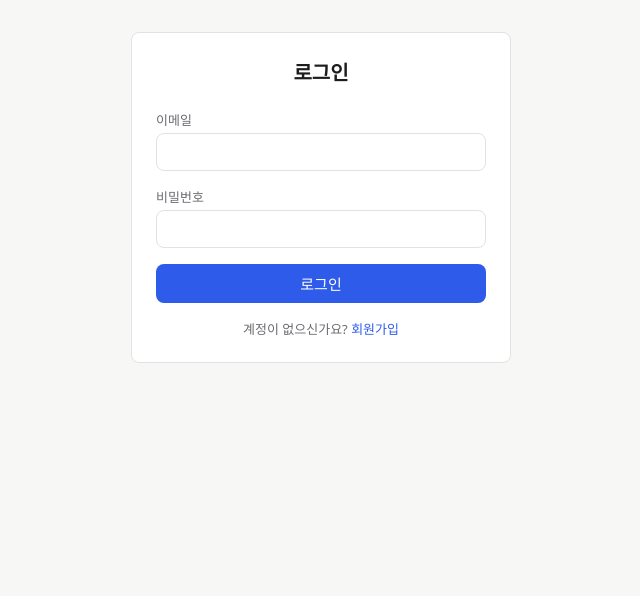
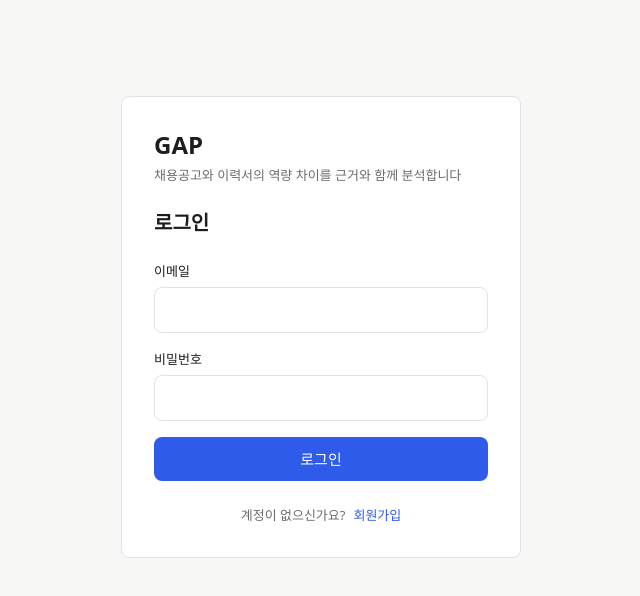
Before and after one commit to SkshieldusRookies06-03/Gap_RookiesProject, a React (Vite) app in the folder frontend/: page /login in a window 1280 px wide. Shown: the top 596 px of the page, without its empty margins (319-959 px from the left). Built offline with nearby package versions, Linux system fonts and the light colour scheme.

Commit message:
style(fe): 로그인·회원가입 피그마 반영 [T-020]

```diff
--- a/frontend/src/pages/Auth.module.css
+++ b/frontend/src/pages/Auth.module.css
@@ -1,11 +1,180 @@
-.card { max-width: 380px; margin: var(--space-8) auto; padding: var(--space-6); background: var(--color-surface); border: 1px solid var(--color-border); border-radius: var(--radius); }
-.title { margin: 0 0 var(--space-6); font-size: var(--font-size-lg); color: var(--color-text); text-align: center; }
-.form { display: flex; flex-direction: column; gap: var(--space-4); }
-.field { display: flex; flex-direction: column; gap: var(--space-1); }
-.field label { font-size: var(--font-size-sm); color: var(--color-muted); }
-.field input { padding: var(--space-2) var(--space-3); font-size: var(--font-size-md); border: 1px solid var(--color-border); border-radius: var(--radius); outline: none; }
-.field input:focus { border-color: var(--color-primary); }
-.fieldError { margin: 0; font-size: var(--font-size-sm); color: var(--color-danger); }
-.success { margin: 0 0 var(--space-4); padding: var(--space-2); font-size: var(--font-size-sm); color: var(--color-primary); background: var(--color-bg); border-radius: var(--radius); text-align: center; }
-.footer { margin-top: var(--space-4); font-size: var(--font-size-sm); color: var(--color-muted); text-align: center; }
-.footer a { color: var(--color-primary); text-decoration: none; }
+.container {
+  min-height: 100vh;
+  display: flex;
+  flex-direction: column;
+  align-items: center;
+  padding: var(--space-8) var(--space-4);
+  background: var(--color-bg);
+  box-sizing: border-box;
+}
+
+.card {
+  width: 100%;
+  max-width: 400px;
+  margin: 0 auto;
+  padding: var(--space-6);
+  background: var(--color-surface);
+  border: 1px solid var(--color-border);
+  border-radius: var(--radius);
+  display: flex;
+  flex-direction: column;
+  gap: var(--space-6);
+  box-sizing: border-box;
+}
+
+/* 태블릿 (768px 이상) 및 데스크톱 반응형 */
+@media (min-width: 768px) {
+  .container {
+    padding-top: 96px;
+    padding-inline: var(--space-6);
+  }
+
+  .card {
+    width: 400px;
+    padding: var(--space-8);
+  }
+}
+
+/* GAP 브랜드 (로고 + 한 줄 설명) */
+.header,
+.brand {
+  display: flex;
+  flex-direction: column;
+  gap: var(--space-1);
+  margin: 0;
+  width: 100%;
+}
+
+.logo {
+  margin: 0;
+  font-size: 24px;
+  font-weight: 700;
+  line-height: 32px;
+  color: var(--color-text);
+}
+
+.subtitle,
+.tagline {
+  margin: 0;
+  font-size: var(--font-size-sm);
+  font-weight: 400;
+  line-height: 20px;
+  color: var(--color-muted);
+}
+
+/* 화면 타이틀: "로그인" / "회원가입" */
+.title {
+  margin: 0;
+  font-size: var(--font-size-lg);
+  font-weight: 700;
+  line-height: 28px;
+  color: var(--color-text);
+  text-align: left;
+}
+
+.form {
+  display: flex;
+  flex-direction: column;
+  gap: var(--space-4);
+  width: 100%;
+}
+
+.field {
+  display: flex;
+  flex-direction: column;
+  gap: 6px;
+  width: 100%;
+}
+
+.field label {
+  font-size: var(--font-size-sm);
+  font-weight: 500;
+  line-height: 20px;
+  color: var(--color-text);
+}
+
+.field input {
+  width: 100%;
+  box-sizing: border-box;
+  height: 46px;
+  padding: 10px var(--space-3);
+  font-size: var(--font-size-md);
+  font-weight: 400;
+  line-height: 24px;
+  color: var(--color-text);
+  background: var(--color-surface);
+  border: 1px solid var(--color-border);
+  border-radius: var(--radius);
+  outline: none;
+  transition: border-color 0.15s ease, box-shadow 0.15s ease;
+}
+
+.field input:focus {
+  border-color: var(--color-primary);
+  box-shadow: 0 0 0 3px var(--color-primary-ring);
+}
+
+.form button {
+  width: 100%;
+  height: 44px;
+  padding: 10px var(--space-4);
+  font-size: var(--font-size-md);
+  font-weight: 500;
+  line-height: 24px;
+  display: flex;
+  align-items: center;
+  justify-content: center;
+  border-radius: var(--radius);
+}
+
+.fieldError {
+  margin: 0;
+  font-size: var(--font-size-sm);
+  line-height: 20px;
+  color: var(--color-danger);
+}
+
+/* 회원가입 하단 고정 안내 문구 (비밀번호 8~64자 · 이름 최대 20자) */
+.helperText {
+  margin: 0;
+  font-size: var(--font-size-sm);
+  line-height: 20px;
+  color: var(--color-muted);
+  font-weight: 400;
+  text-align: left;
+}
+
+.hint {
+  margin: 0;
+  font-size: var(--font-size-sm);
+  color: var(--color-muted);
+}
+
+.success {
+  margin: 0;
+  padding: var(--space-2);
+  font-size: var(--font-size-sm);
+  line-height: 20px;
+  color: var(--color-primary);
+  background: var(--color-bg);
+  border-radius: var(--radius);
+  text-align: center;
+}
+
+.footer {
+  margin: 0;
+  display: flex;
+  align-items: center;
+  justify-content: center;
+  gap: var(--space-2);
+  font-size: var(--font-size-sm);
+  line-height: 20px;
+  color: var(--color-muted);
+  white-space: nowrap;
+}
+
+.footer a {
+  color: var(--color-primary);
+  font-weight: 500;
+  text-decoration: none;
+}
--- a/frontend/src/pages/LoginPage.jsx
+++ b/frontend/src/pages/LoginPage.jsx
@@ -34,22 +34,52 @@ export default function LoginPage() {
   };
 
   return (
+    <div className={styles.container}>
       <div className={styles.card}>
-      <h1 className={styles.title}>로그인</h1>
+        {/* GAP 로고 및 설명 문구 */}
+        <div className={styles.brand}>
+          <h1 className={styles.logo}>GAP</h1>
+          <p className={styles.tagline}>채용공고와 이력서의 역량 차이를 근거와 함께 분석합니다</p>
+        </div>
+
+        <h2 className={styles.title}>로그인</h2>
         {location.state?.message && <p className={styles.success}>{location.state.message}</p>}
+
         <form className={styles.form} onSubmit={handleSubmit}>
           <div className={styles.field}>
             <label htmlFor="login-email">이메일</label>
-          <input id="login-email" type="email" value={email} onChange={(e) => setEmail(e.target.value)} required autoComplete="email" />
+            <input
+              id="login-email"
+              type="email"
+              value={email}
+              onChange={(e) => setEmail(e.target.value)}
+              required
+              autoComplete="email"
+            />
           </div>
           <div className={styles.field}>
             <label htmlFor="login-password">비밀번호</label>
-          <input id="login-password" type="password" value={password} onChange={(e) => setPassword(e.target.value)} required minLength={8} maxLength={64} autoComplete="current-password" />
+            <input
+              id="login-password"
+              type="password"
+              value={password}
+              onChange={(e) => setPassword(e.target.value)}
+              required
+              minLength={8}
+              maxLength={64}
+              autoComplete="current-password"
+            />
           </div>
           {error && <p className={styles.fieldError} role="alert">{messageFor(error)}</p>}
-        <Button type="submit" disabled={loading}>{loading ? '로그인 중…' : '로그인'}</Button>
+          <Button type="submit" disabled={loading}>
+            {loading ? '로그인 중…' : '로그인'}
+          </Button>
         </form>
-      <div className={styles.footer}>계정이 없으신가요? <Link to={ROUTES.REGISTER}>회원가입</Link></div>
+        <div className={styles.footer}>
+          <span>계정이 없으신가요?</span>
+          <Link to={ROUTES.REGISTER}>회원가입</Link>
+        </div>
+      </div>
     </div>
   );
 }
--- a/frontend/src/pages/RegisterPage.jsx
+++ b/frontend/src/pages/RegisterPage.jsx
@@ -16,7 +16,7 @@ export default function RegisterPage() {
 
   const fieldErrors = Object.fromEntries(error?.fields?.map((f) => [f.field, f.message]) ?? []);
   const emailError = fieldErrors.email || (error?.code === 'DUPLICATE_EMAIL' ? messageFor(error) : null);
-  const generalError = !error?.fields && error?.code !== 'DUPLICATE_EMAIL' ? messageFor(error) : null;
+  const generalError = error && !error.fields?.length && error.code !== 'DUPLICATE_EMAIL' ? messageFor(error) : null;
 
   const handleSubmit = async (e) => {
     e.preventDefault();
@@ -33,28 +33,74 @@ export default function RegisterPage() {
   };
 
   return (
+    <div className={styles.container}>
       <div className={styles.card}>
-      <h1 className={styles.title}>회원가입</h1>
+        {/* GAP 로고 및 설명 문구 */}
+        <div className={styles.brand}>
+          <h1 className={styles.logo}>GAP</h1>
+          <p className={styles.tagline}>채용공고와 이력서의 역량 차이를 근거와 함께 분석합니다</p>
+        </div>
+        <h2 className={styles.title}>회원가입</h2>
         <form className={styles.form} onSubmit={handleSubmit}>
           <div className={styles.field}>
             <label htmlFor="reg-email">이메일</label>
-          <input id="reg-email" type="email" value={email} onChange={(e) => setEmail(e.target.value)} required autoComplete="email" />
+            <input
+              id="reg-email"
+              type="email"
+              placeholder="이메일 (example@email.com)"
+              value={email}
+              onChange={(e) => setEmail(e.target.value)}
+              required
+              autoComplete="email"
+            />
             {emailError && <p className={styles.fieldError}>{emailError}</p>}
           </div>
+
           <div className={styles.field}>
             <label htmlFor="reg-password">비밀번호</label>
-          <input id="reg-password" type="password" value={password} onChange={(e) => setPassword(e.target.value)} required minLength={8} maxLength={64} autoComplete="new-password" />
+            <input
+              id="reg-password"
+              type="password"
+              placeholder="비밀번호 8~64자"
+              value={password}
+              onChange={(e) => setPassword(e.target.value)}
+              required
+              minLength={8}
+              maxLength={64}
+              autoComplete="new-password"
+            />
             {fieldErrors.password && <p className={styles.fieldError}>{fieldErrors.password}</p>}
           </div>
+
           <div className={styles.field}>
             <label htmlFor="reg-name">이름</label>
-          <input id="reg-name" type="text" value={name} onChange={(e) => setName(e.target.value)} required maxLength={20} autoComplete="name" />
+            <input
+              id="reg-name"
+              type="text"
+              placeholder="이름 최대 20자"
+              value={name}
+              onChange={(e) => setName(e.target.value)}
+              required
+              maxLength={20}
+              autoComplete="name"
+            />
             {fieldErrors.name && <p className={styles.fieldError}>{fieldErrors.name}</p>}
           </div>
+
           {generalError && <p className={styles.fieldError} role="alert">{generalError}</p>}
+
+          {/* 비밀번호 8~64자 · 이름 최대 20자 안내 문구 */}
+          <p className={styles.helperText}>
+            <span>비밀번호 8~64자</span> · <span>이름 최대 20자</span>
+          </p>
+
           <Button type="submit" disabled={loading}>{loading ? '가입 중…' : '회원가입'}</Button>
         </form>
-      <div className={styles.footer}>이미 계정이 있으신가요? <Link to={ROUTES.LOGIN}>로그인</Link></div>
+        <div className={styles.footer}>
+          <span>이미 계정이 있으신가요?</span>
+          <Link to={ROUTES.LOGIN}>로그인</Link>
+        </div>
+      </div>
     </div>
   );
 }
```
Also changed, not shown: 1 other file (tests, documents, lock files or other folders). Lines whose indentation alone changed are shown as unchanged.
